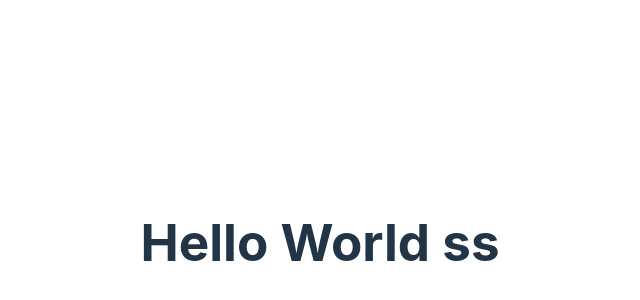
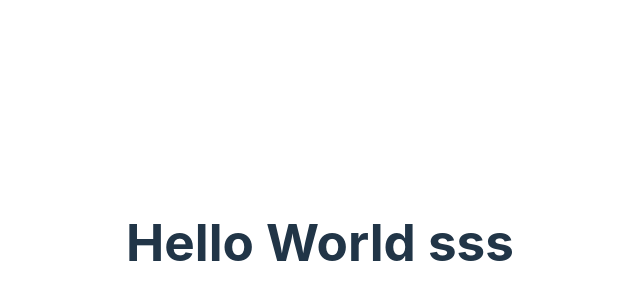
Before and after one commit to sonofdust/-git-push---set-upstream-origin-main, a React (Vite) app: page / in a window 1280 px wide. Shown: the part 158-458 px from the top of the page, without its empty margins (320-960 px from the left). Built offline with nearby package versions, Linux system fonts and the light colour scheme.

Commit message:
Text change.

```diff
--- a/src/App.jsx
+++ b/src/App.jsx
@@ -4,7 +4,7 @@ function App() {
 
   return (
     <>
-      <h1>Hello World ss</h1>
+      <h1>Hello World sss</h1>
     </>
   )
 }
```
